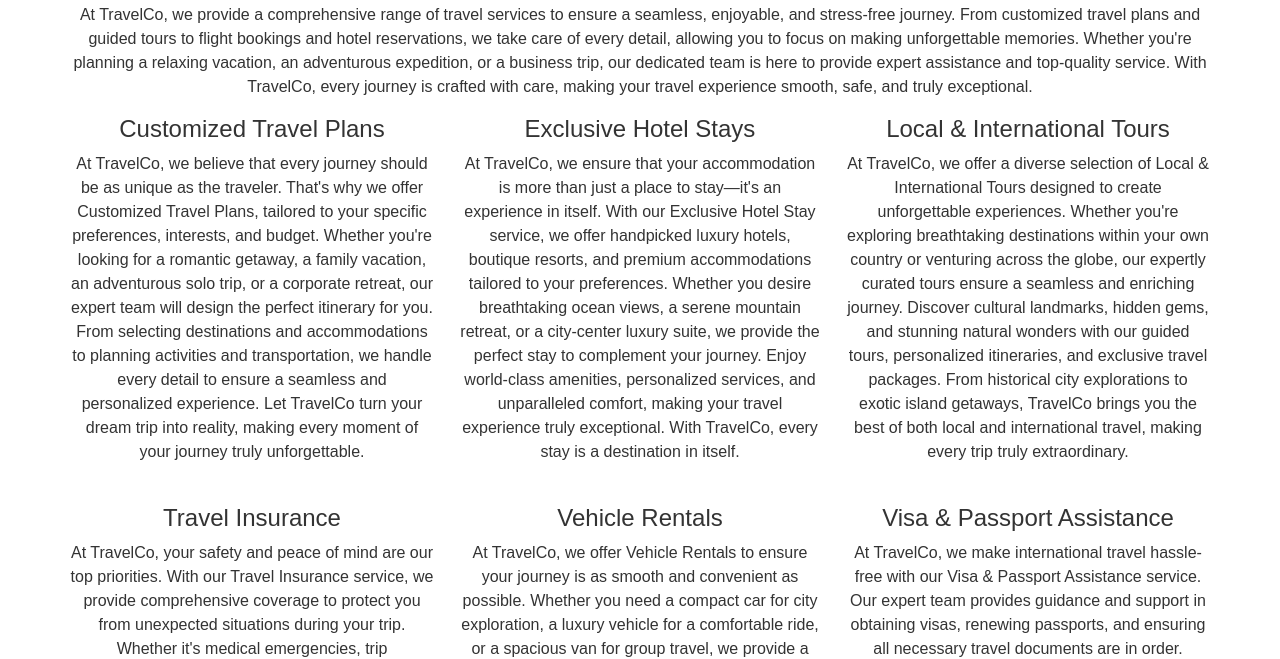
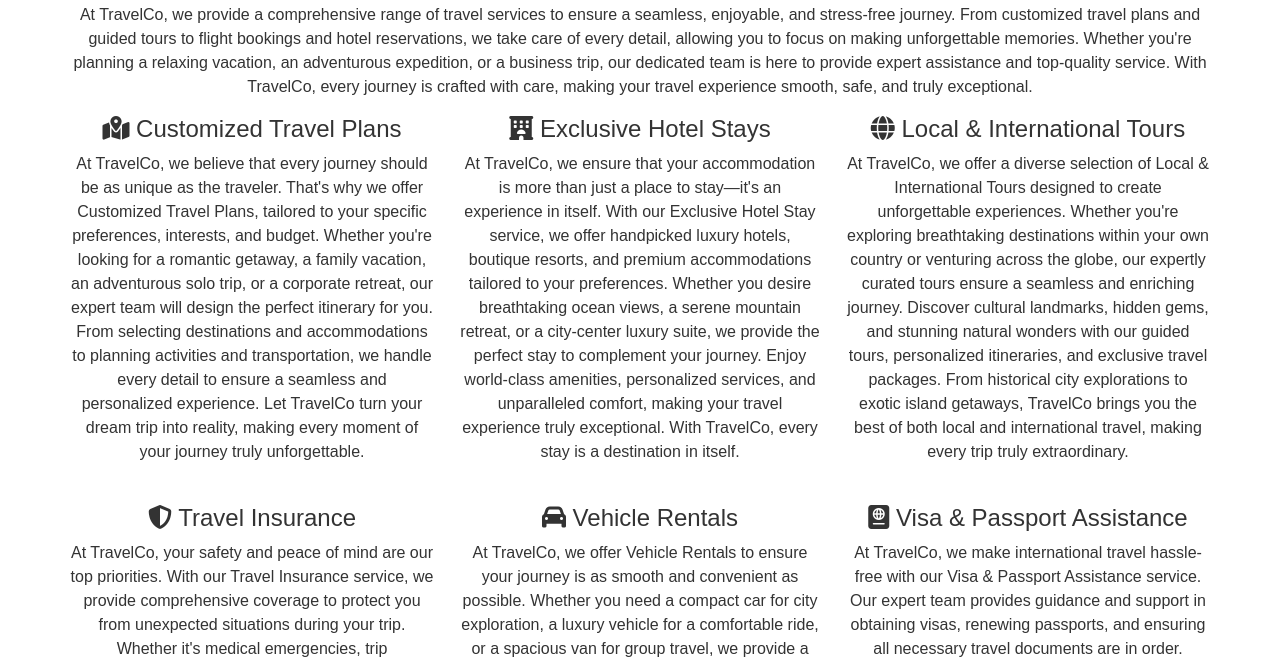
Before and after one commit to lidyaferonica0/pweb2, a plain HTML site: page services.html in a window 1280 px wide. Shown: the part 144-803 px from the top of the page. Drawn offline with nearby package versions, Linux system fonts and the light colour scheme; a script that the page names is missing.

Commit message:
update services.html

```diff
--- a/services.html
+++ b/services.html
@@ -38,7 +38,7 @@
             is crafted with care, making your travel experience smooth, safe, and truly exceptional.</p>
         <div class="row">
             <div class="col-md-4">
-                <h4>Customized Travel Plans</h4>
+                <h4><i class="fas fa-map-marked-alt"></i> Customized Travel Plans</h4>
                 <p> At TravelCo, we believe that every journey should be as unique as the traveler. That's why we offer Customized Travel
                     Plans, tailored to your specific preferences, interests, and budget. Whether you're looking for a romantic getaway, a
                     family vacation, an adventurous solo trip, or a corporate retreat, our expert team will design the perfect itinerary for
@@ -47,7 +47,7 @@
                     journey truly unforgettable.</p>
             </div>
             <div class="col-md-4">
-                <h4>Exclusive Hotel Stays</h4>
+                <h4><i class="fas fa-hotel"></i> Exclusive Hotel Stays</h4>
                 <p>At TravelCo, we ensure that your accommodation is more than just a place to stay—it's an experience in itself. With our
                     Exclusive Hotel Stay service, we offer handpicked luxury hotels, boutique resorts, and premium accommodations tailored to your
                     preferences. Whether you desire breathtaking ocean views, a serene mountain retreat, or a city-center luxury suite, we provide the
@@ -55,7 +55,7 @@
                     travel experience truly exceptional. With TravelCo, every stay is a destination in itself.</p>
             </div>
             <div class="col-md-4">
-                <h4>Local & International Tours</h4>
+                <h4><i class="fas fa-globe"></i> Local & International Tours</h4>
                 <p> At TravelCo, we offer a diverse selection of Local & International Tours designed to create unforgettable experiences.
                     Whether you're exploring breathtaking destinations within your own country or venturing across the globe, our expertly curated
                     tours ensure a seamless and enriching journey. Discover cultural landmarks, hidden gems, and stunning natural wonders with our
@@ -65,7 +65,7 @@
         </div>
         <div class="row mt-4">
             <div class="col-md-4">
-                <h4>Travel Insurance</h4>
+                <h4><i class="fas fa-shield-alt"></i> Travel Insurance</h4>
                 <p> At TravelCo, your safety and peace of mind are our top priorities. With our Travel Insurance service, we provide comprehensive
                     coverage to protect you from unexpected situations during your trip. Whether it's medical emergencies, trip cancellations, lost
                     luggage, or travel delays, our insurance plans ensure that you are financially and logistically covered. Travel with confidence,
@@ -73,7 +73,7 @@
                     journey to the fullest.</p>
             </div>
             <div class="col-md-4">
-                <h4>Vehicle Rentals</h4>
+                <h4><i class="fas fa-car"></i> Vehicle Rentals</h4>
                 <p>At TravelCo, we offer Vehicle Rentals to ensure your journey is as smooth and convenient as possible. Whether you need a
                     compact car for city exploration, a luxury vehicle for a comfortable ride, or a spacious van for group travel, we provide a
                     wide range of rental options to suit your needs. Our vehicles are well-maintained, reliable, and available with or without a
@@ -81,7 +81,7 @@
                     more flexible and enjoyable.</p>
             </div>
             <div class="col-md-4">
-                <h4>Visa & Passport Assistance</h4>
+                <h4><i class="fas fa-passport"></i> Visa & Passport Assistance</h4>
                 <p> At TravelCo, we make international travel hassle-free with our Visa & Passport Assistance service. Our expert team
                     provides guidance and support in obtaining visas, renewing passports, and ensuring all necessary travel documents are in order.
                     Whether you're applying for a tourist visa, business visa, or multiple-entry permits, we streamline the process to save you time
```
